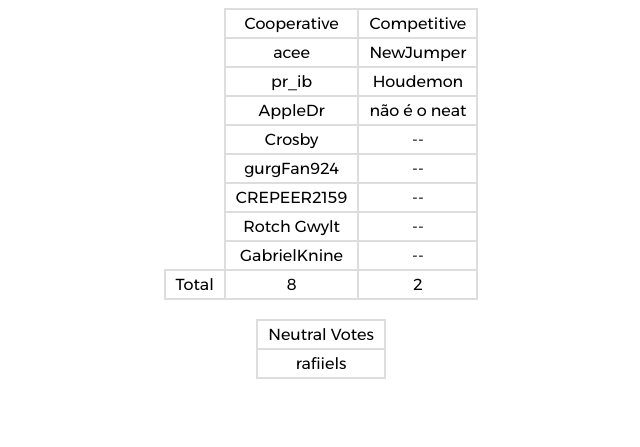
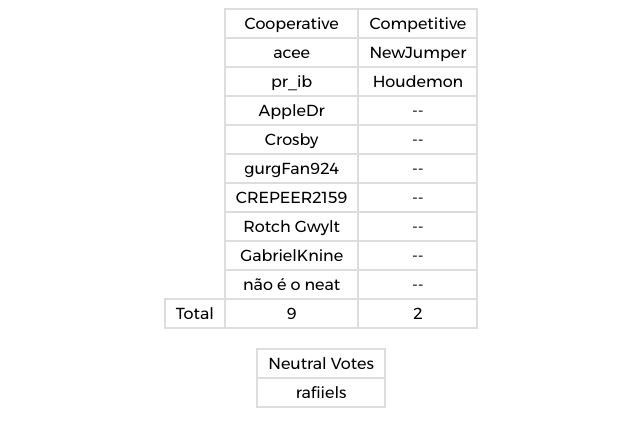
Before and after one commit to Pedro270707/pedro270707.github.io, a Jekyll site: the page orbitdata.html, which Jekyll copies as it is, in a window 1280 px wide. Shown: the top 447 px of the page, without its empty margins (319-959 px from the left). Built offline with Jekyll 4.4.1, drawn with Linux system fonts in a browser that asks for light colours.

Commit message:
Update orbitdata.html

```diff
--- a/orbitdata.html
+++ b/orbitdata.html
@@ -23,7 +23,7 @@
 			<tr class="votes">
 				<td class="empty"/>
 				<td>AppleDr</td>
-				<td>não é o neat</td>
+				<td>--</td>
 			</tr>
 			<tr class="votes">
 				<td class="empty"/>
@@ -50,9 +50,14 @@
 				<td>GabrielKnine</td>
 				<td>--</td>
 			</tr>
+			<tr class="votes">
+				<td class="empty"/>
+				<td>não é o neat</td>
+				<td>--</td>
+			</tr>
 			<tr class="total" id="total">
 				<th>Total</th>
-				<td>8</td>
+				<td>9</td>
 				<td>2</td>
 			</tr>
 		</tbody>
```
